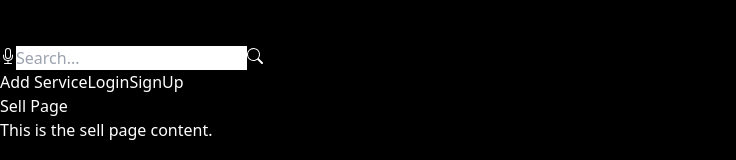
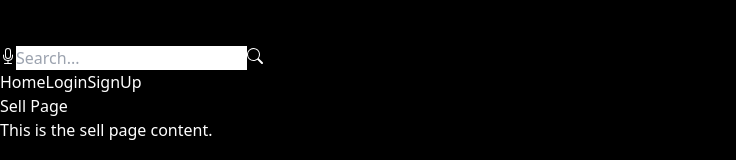
Before and after one commit to vivek005001/ServicesPortalMain, a React (Vite) app: page /sell in a window 1280 px wide. Shown: the part 210-370 px from the top of the page, without its empty margins (0-736 px from the left). Built offline with nearby package versions, Linux system fonts and the light colour scheme; no server answers.

Commit message:
improved functionality

```diff
--- a/src/assets/Nav.jsx
+++ b/src/assets/Nav.jsx
@@ -1,6 +1,6 @@
 // Navbar.js
 import React, { useEffect, useState } from "react";
-import { Link } from "react-router-dom";
+import { Link, useNavigate } from "react-router-dom"; // Update import
 import logo from "../images/Name_logo.png";
 import { BsSearch, BsMic } from "react-icons/bs";
 import LoginModal from "./LoginModal";
@@ -12,6 +12,7 @@ function Navbar() {
   const [showLoginModal, setShowLoginModal] = useState(false);
   const [showSignUpModal, setShowSignUpModal] = useState(false);
   const [currentUser, setCurrentUser] = useState(null);
+  const navigate = useNavigate(); // Replace useHistory with useNavigate
 
   const handleScroll = () => {
     const scrollPosition = window.scrollY;
@@ -62,6 +63,8 @@ function Navbar() {
   const headerColor = isScrolled ? "bg-black" : "bg-transparent";
   const textColor = isScrolled ? "text-white" : "text-white"; // Set font color to white
 
+  const isSellPage = window.location.pathname === "/sell";
+
   return (
     <header className={`sticky top-0 w-full ${headerColor} z-50`}>
       <div className={`flex items-center p-4 py-8 mb-10 mt-2 h-14 mx-auto max-w-7xl ${textColor}`}>
@@ -84,12 +87,21 @@ function Navbar() {
           </button>
         </div>
         <div className="flex justify-end items-center flex-grow ml-4">
-          <Link
-            to="/sell"
-            className={`mx-2 h-8 px-6 py-1 rounded transition-transform transform hover:scale-90 active:scale-95 focus:outline-none ${textColor} bg-red-500`}
-          >
-            Add Service
-          </Link>
+          {isSellPage ? (
+            <Link
+              to="/"
+              className={`mx-2 h-8 px-6 py-1 rounded transition-transform transform hover:scale-90 active:scale-95 focus:outline-none ${textColor} bg-transparent`}
+            >
+              Home
+            </Link>
+          ) : (
+            <button
+              onClick={() => navigate("/sell")} // Use navigate to go to "/sell"
+              className={`mx-2 h-8 px-6 py-1 rounded transition-transform transform hover:scale-90 active:scale-95 focus:outline-none ${textColor} bg-red-500`}
+            >
+              Add Service
+            </button>
+          )}
           {currentUser ? (
             <>
               <div className={`mx-2 h-8 px-4 py-1 rounded ${textColor}`}>
```
